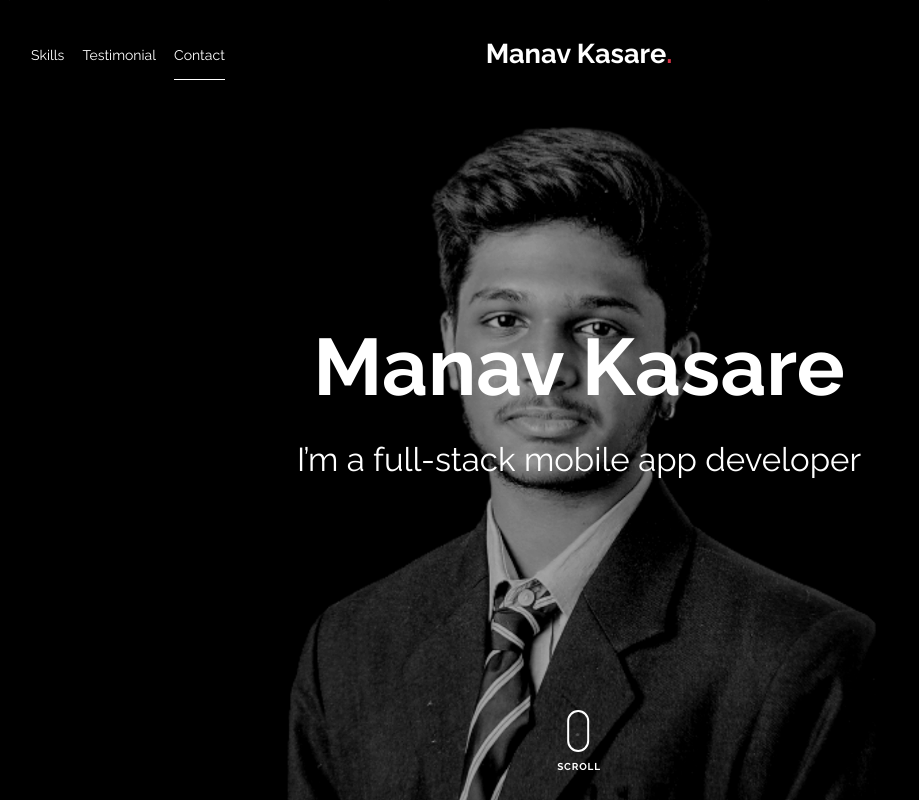
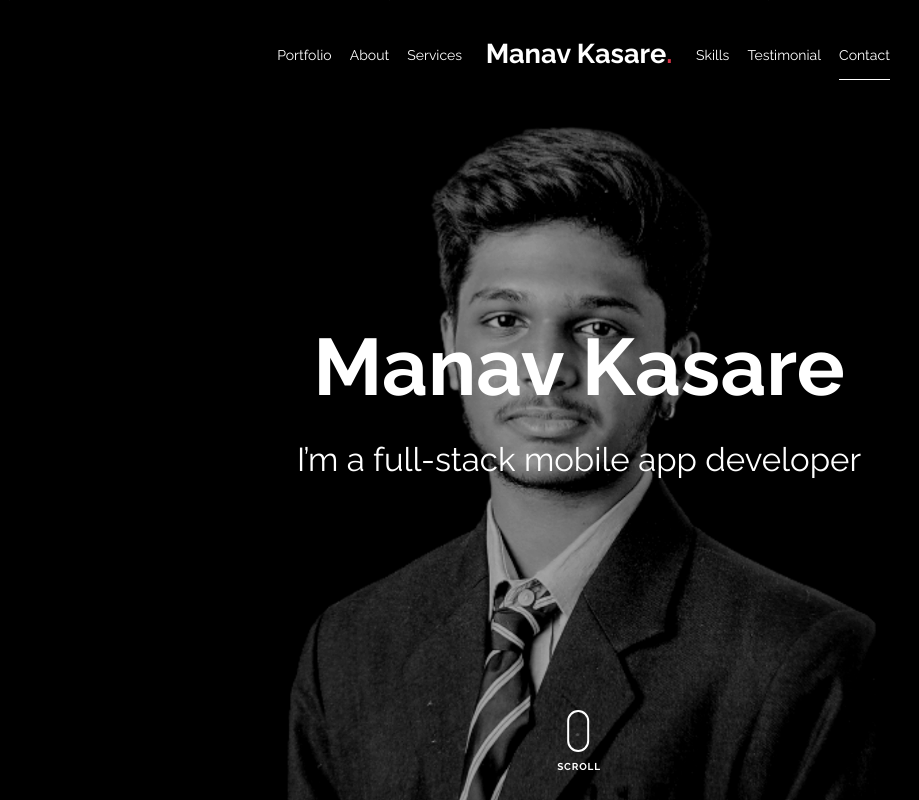
Before and after one commit to manav-kasare/manav-kasare.github.io, a plain HTML site: page index.html in a window 1280 px wide. Shown: the top 800 px of the page, without its empty margins (61-980 px from the left). Drawn offline with nearby package versions, Linux system fonts and the light colour scheme; files whose address does not match are found by name.

Commit message:
changes to nav bar

```diff
--- a/index.html
+++ b/index.html
@@ -47,6 +47,17 @@
       <nav class="unslate_co--site-nav site-nav-target">
         <div class="container">
           <div class="row align-items-center justify-content-between text-left">
+            <div class="col-md-5 text-right">
+              <ul class="site-nav-ul js-clone-nav text-left d-none d-lg-inline-block">
+                <li>
+                  <a href="#portfolio-section" class="nav-link">Portfolio</a>
+                </li>
+                <li><a href="#about-section" class="nav-link">About</a></li>
+                <li>
+                  <a href="#services-section" class="nav-link">Services</a>
+                </li>
+              </ul>
+            </div>
             <div class="site-logo pos-absolute">
               <a href="#" class="unslate_co--site-logo">Manav Kasare<span>.</span></a>
             </div>
```
